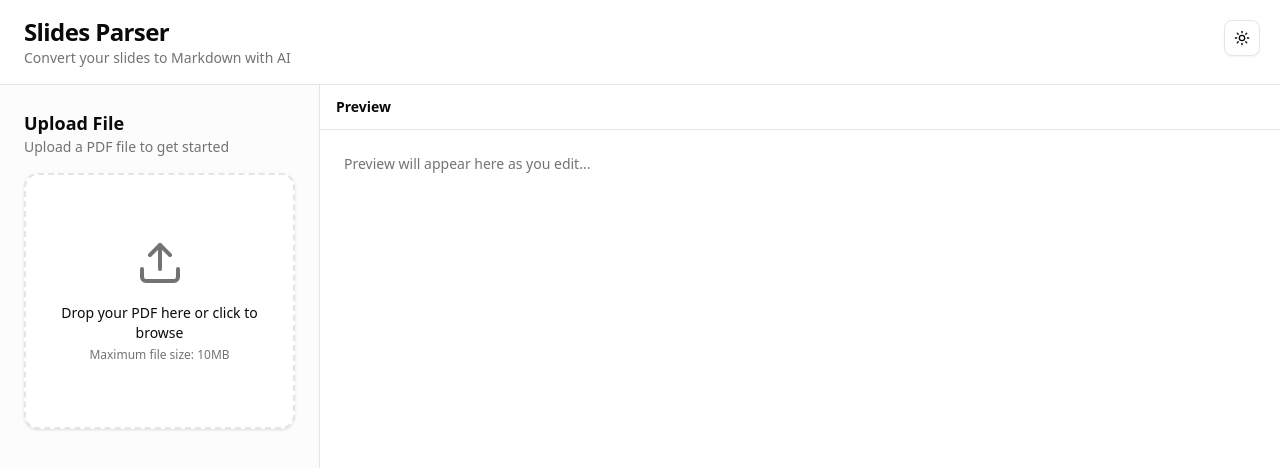
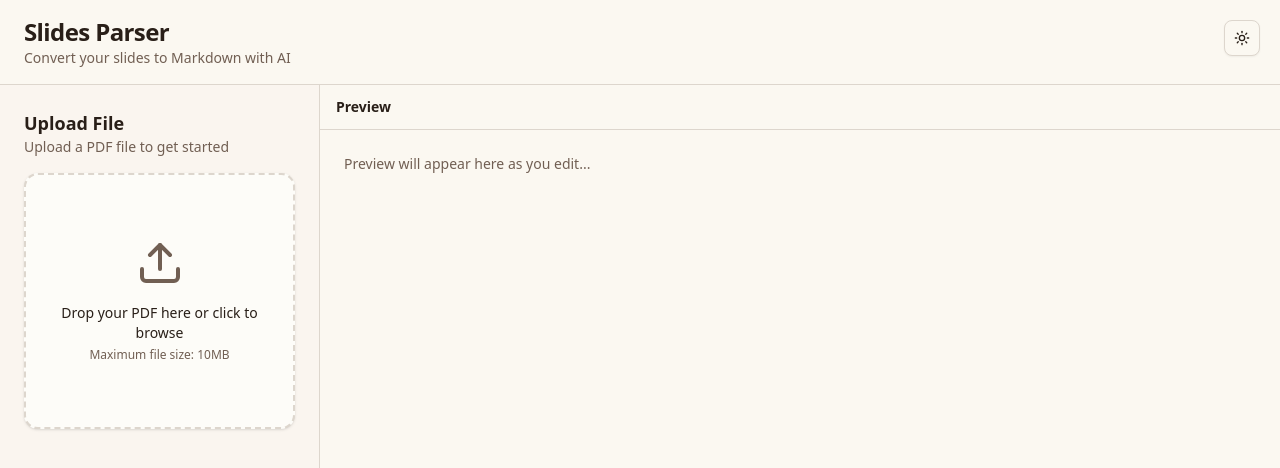
Before and after one commit to MarinCervinschi/slides-parser, a Next.js app: page / in a window 1280 px wide. Shown: the top 468 px of the page. Built offline with nearby package versions, Linux system fonts and the light colour scheme.

Commit message:
style: update light and dark theme color variables in globals.css

```diff
--- a/src/app/globals.css
+++ b/src/app/globals.css
@@ -4,74 +4,76 @@
 @custom-variant dark (&:is(.dark *));
 
 :root {
-  --background: oklch(1 0 0);
-  --foreground: oklch(0.145 0 0);
-  --card: oklch(1 0 0);
-  --card-foreground: oklch(0.145 0 0);
-  --popover: oklch(1 0 0);
-  --popover-foreground: oklch(0.145 0 0);
-  --primary: oklch(0.205 0 0);
-  --primary-foreground: oklch(0.985 0 0);
-  --secondary: oklch(0.97 0 0);
-  --secondary-foreground: oklch(0.205 0 0);
-  --muted: oklch(0.97 0 0);
-  --muted-foreground: oklch(0.556 0 0);
-  --accent: oklch(0.97 0 0);
-  --accent-foreground: oklch(0.205 0 0);
+  /* Light theme: white wood - warm cream and beige tones */
+  --background: oklch(0.98 0.01 85);
+  --foreground: oklch(0.25 0.02 60);
+  --card: oklch(0.99 0.005 85);
+  --card-foreground: oklch(0.25 0.02 60);
+  --popover: oklch(0.99 0.005 85);
+  --popover-foreground: oklch(0.25 0.02 60);
+  --primary: oklch(0.45 0.06 50);
+  --primary-foreground: oklch(0.98 0.01 85);
+  --secondary: oklch(0.94 0.015 75);
+  --secondary-foreground: oklch(0.3 0.02 55);
+  --muted: oklch(0.95 0.012 80);
+  --muted-foreground: oklch(0.5 0.03 55);
+  --accent: oklch(0.92 0.02 70);
+  --accent-foreground: oklch(0.3 0.02 55);
   --destructive: oklch(0.577 0.245 27.325);
-  --destructive-foreground: oklch(0.577 0.245 27.325);
-  --border: oklch(0.922 0 0);
-  --input: oklch(0.922 0 0);
-  --ring: oklch(0.708 0 0);
+  --destructive-foreground: oklch(0.98 0.01 85);
+  --border: oklch(0.88 0.015 75);
+  --input: oklch(0.88 0.015 75);
+  --ring: oklch(0.6 0.04 55);
   --chart-1: oklch(0.646 0.222 41.116);
   --chart-2: oklch(0.6 0.118 184.704);
   --chart-3: oklch(0.398 0.07 227.392);
   --chart-4: oklch(0.828 0.189 84.429);
   --chart-5: oklch(0.769 0.188 70.08);
   --radius: 0.625rem;
-  --sidebar: oklch(0.985 0 0);
-  --sidebar-foreground: oklch(0.145 0 0);
-  --sidebar-primary: oklch(0.205 0 0);
-  --sidebar-primary-foreground: oklch(0.985 0 0);
-  --sidebar-accent: oklch(0.97 0 0);
-  --sidebar-accent-foreground: oklch(0.205 0 0);
-  --sidebar-border: oklch(0.922 0 0);
-  --sidebar-ring: oklch(0.708 0 0);
+  --sidebar: oklch(0.97 0.01 80);
+  --sidebar-foreground: oklch(0.25 0.02 60);
+  --sidebar-primary: oklch(0.45 0.06 50);
+  --sidebar-primary-foreground: oklch(0.98 0.01 85);
+  --sidebar-accent: oklch(0.94 0.015 75);
+  --sidebar-accent-foreground: oklch(0.3 0.02 55);
+  --sidebar-border: oklch(0.88 0.015 75);
+  --sidebar-ring: oklch(0.6 0.04 55);
 }
 
 .dark {
-  --background: oklch(0.145 0 0);
-  --foreground: oklch(0.985 0 0);
-  --card: oklch(0.145 0 0);
-  --card-foreground: oklch(0.985 0 0);
-  --popover: oklch(0.145 0 0);
-  --popover-foreground: oklch(0.985 0 0);
-  --primary: oklch(0.985 0 0);
-  --primary-foreground: oklch(0.205 0 0);
-  --secondary: oklch(0.269 0 0);
-  --secondary-foreground: oklch(0.985 0 0);
-  --muted: oklch(0.269 0 0);
-  --muted-foreground: oklch(0.708 0 0);
-  --accent: oklch(0.269 0 0);
-  --accent-foreground: oklch(0.985 0 0);
+  /* Dark theme: dark wood - deep brown and charcoal tones */
+  --background: oklch(0.18 0.015 60);
+  --foreground: oklch(0.92 0.01 75);
+  --card: oklch(0.2 0.015 55);
+  --card-foreground: oklch(0.92 0.01 75);
+  --popover: oklch(0.2 0.015 55);
+  --popover-foreground: oklch(0.92 0.01 75);
+  --primary: oklch(0.75 0.04 70);
+  --primary-foreground: oklch(0.2 0.015 55);
+  --secondary: oklch(0.28 0.02 50);
+  --secondary-foreground: oklch(0.9 0.01 75);
+  --muted: oklch(0.26 0.018 55);
+  --muted-foreground: oklch(0.65 0.02 65);
+  --accent: oklch(0.32 0.025 50);
+  --accent-foreground: oklch(0.9 0.01 75);
   --destructive: oklch(0.396 0.141 25.723);
-  --destructive-foreground: oklch(0.637 0.237 25.331);
-  --border: oklch(0.269 0 0);
-  --input: oklch(0.269 0 0);
-  --ring: oklch(0.439 0 0);
+  --destructive-foreground: oklch(0.92 0.01 75);
+  --border: oklch(0.3 0.02 50);
+  --input: oklch(0.3 0.02 50);
+  --ring: oklch(0.55 0.03 60);
   --chart-1: oklch(0.488 0.243 264.376);
   --chart-2: oklch(0.696 0.17 162.48);
   --chart-3: oklch(0.769 0.188 70.08);
   --chart-4: oklch(0.627 0.265 303.9);
   --chart-5: oklch(0.645 0.246 16.439);
-  --sidebar: oklch(0.205 0 0);
-  --sidebar-foreground: oklch(0.985 0 0);
-  --sidebar-primary: oklch(0.488 0.243 264.376);
-  --sidebar-primary-foreground: oklch(0.985 0 0);
-  --sidebar-accent: oklch(0.269 0 0);
-  --sidebar-accent-foreground: oklch(0.985 0 0);
-  --sidebar-border: oklch(0.269 0 0);
-  --sidebar-ring: oklch(0.439 0 0);
+  --sidebar: oklch(0.22 0.015 55);
+  --sidebar-foreground: oklch(0.92 0.01 75);
+  --sidebar-primary: oklch(0.75 0.04 70);
+  --sidebar-primary-foreground: oklch(0.2 0.015 55);
+  --sidebar-accent: oklch(0.28 0.02 50);
+  --sidebar-accent-foreground: oklch(0.9 0.01 75);
+  --sidebar-border: oklch(0.3 0.02 50);
+  --sidebar-ring: oklch(0.55 0.03 60);
 }
 
 @theme inline {
```
